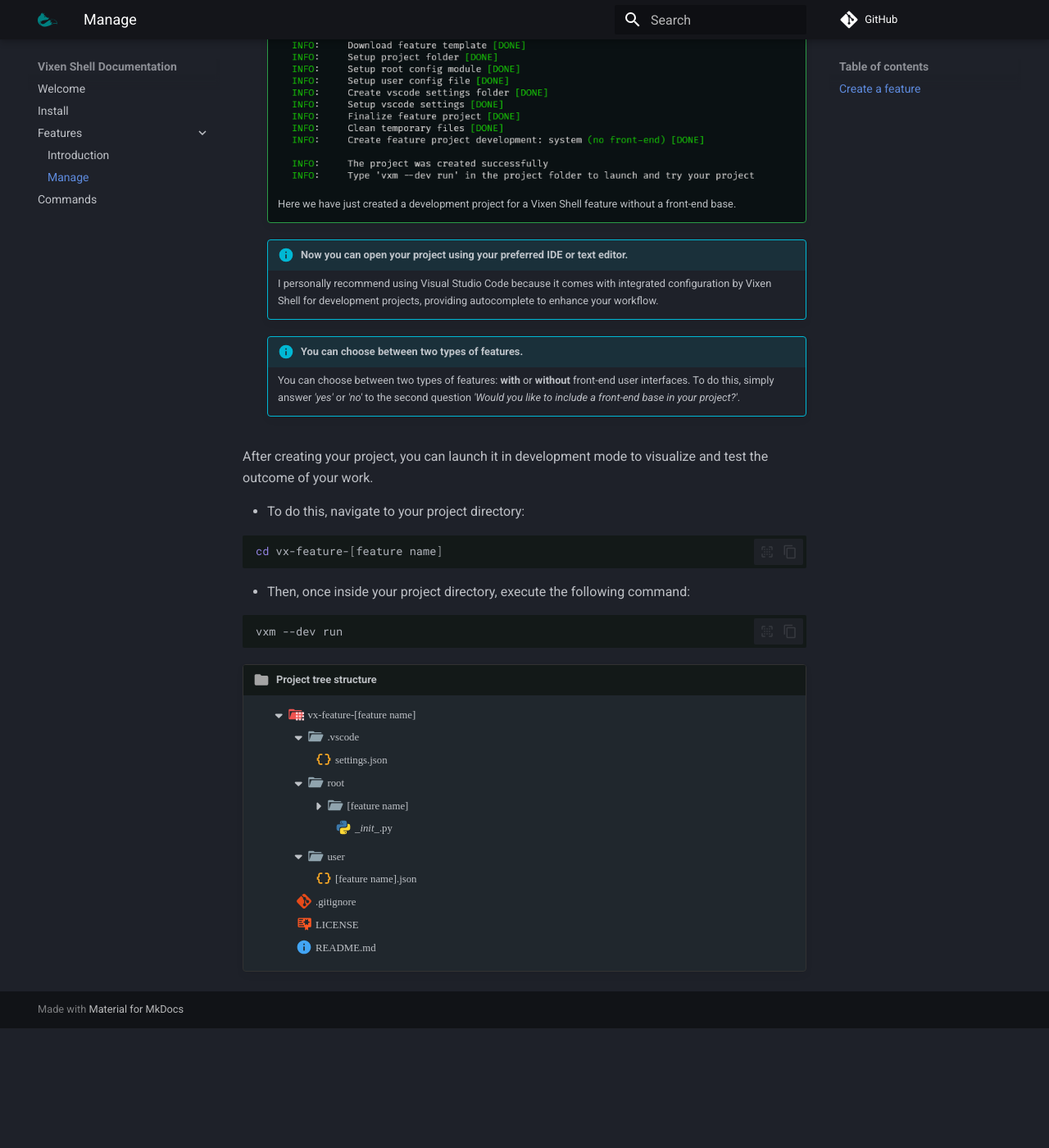
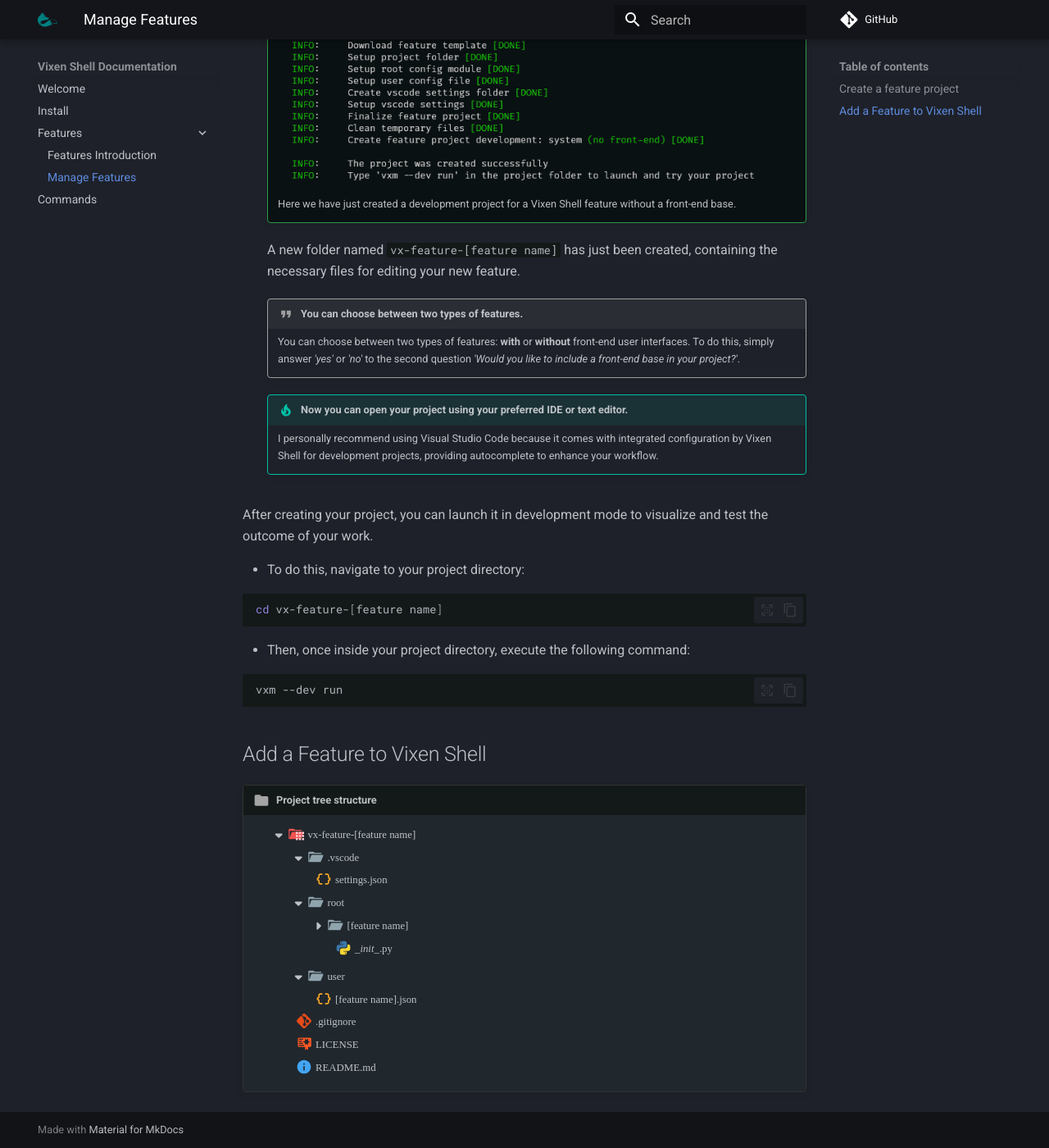
Before and after one commit to vixen-shell/vixen-shell.github.io, an MkDocs documentation site: the page built from docs/features/manage.md, in a window 1280 px wide and 1400 px high, scrolled down 738 px. Shown: the whole window at 82% size. Built offline with MkDocs 1.6.1 and Material for MkDocs 9.7.7, drawn with Linux system fonts in a browser that asks for light colours; before the commit the page ends 1992 px from its top, so only the background shows below that; some of the changed text lies outside the part shown.

Commit message:
Update docs

````diff
--- a/docs/features/manage.md
+++ b/docs/features/manage.md
@@ -1,6 +1,6 @@
 # ![vixen logo](../assets/vixen_logo.svg){ width=64 style="vertical-align: -40%; margin-right: 10px;" } Vixen Shell Features
 
-## Create a feature
+## Create a feature project
 
 Creating a new feature with Vixen Shell is similar to starting a development project. The `vxm` command-line tool provides the necessary commands for managing these projects.
 
@@ -19,11 +19,13 @@
         ![img](../assets/figures/term_valid_new_feat.png)
         Here we have just created a development project for a Vixen Shell feature without a front-end base.
 
-    !!! info "Now you can open your project using your preferred IDE or text editor."
+    A new folder named `vx-feature-[feature name]` has just been created, containing the necessary files for editing your new feature.
+
+    !!! quote "You can choose between two types of features."
+        You can choose between two types of features: **with** or **without** front-end user interfaces. To do this, simply answer *'yes'* or *'no'* to the second question *'Would you like to include a front-end base in your project?'*.
+
+    !!! tip "Now you can open your project using your preferred IDE or text editor."
         I personally recommend using Visual Studio Code because it comes with integrated configuration by Vixen Shell for development projects, providing autocomplete to enhance your workflow.
-
-    !!! info "You can choose between two types of features."
-        You can choose between two types of features: **with** or **without** front-end user interfaces. To do this, simply answer *'yes'* or *'no'* to the second question *'Would you like to include a front-end base in your project?'*.
 
 After creating your project, you can launch it in development mode to visualize and test the outcome of your work.
 
@@ -39,6 +41,9 @@
 vxm --dev run
 ```
 
+## Add a Feature to Vixen Shell
+
+
 !!! files "Project tree structure"
     * :fontawesome-solid-caret-down:![folder](../assets/places/folder-app-open.svg)vx-feature-[feature name]
         * :fontawesome-solid-caret-down:![folder](../assets/places/folder-open.svg).vscode
--- a/mkdocs.yml
+++ b/mkdocs.yml
@@ -5,8 +5,8 @@
   - Welcome: index.md
   - Install: install.md
   - Features:
-    - Introduction: features/intro.md
-    - Manage: features/manage.md
+    - Features Introduction: features/intro.md
+    - Manage Features: features/manage.md
   - Commands: commands.md
 
 theme:
````
Also changed, not shown: docs/features/intro.md (+2 -2 lines), docs/index.md (+1 -1 lines).
